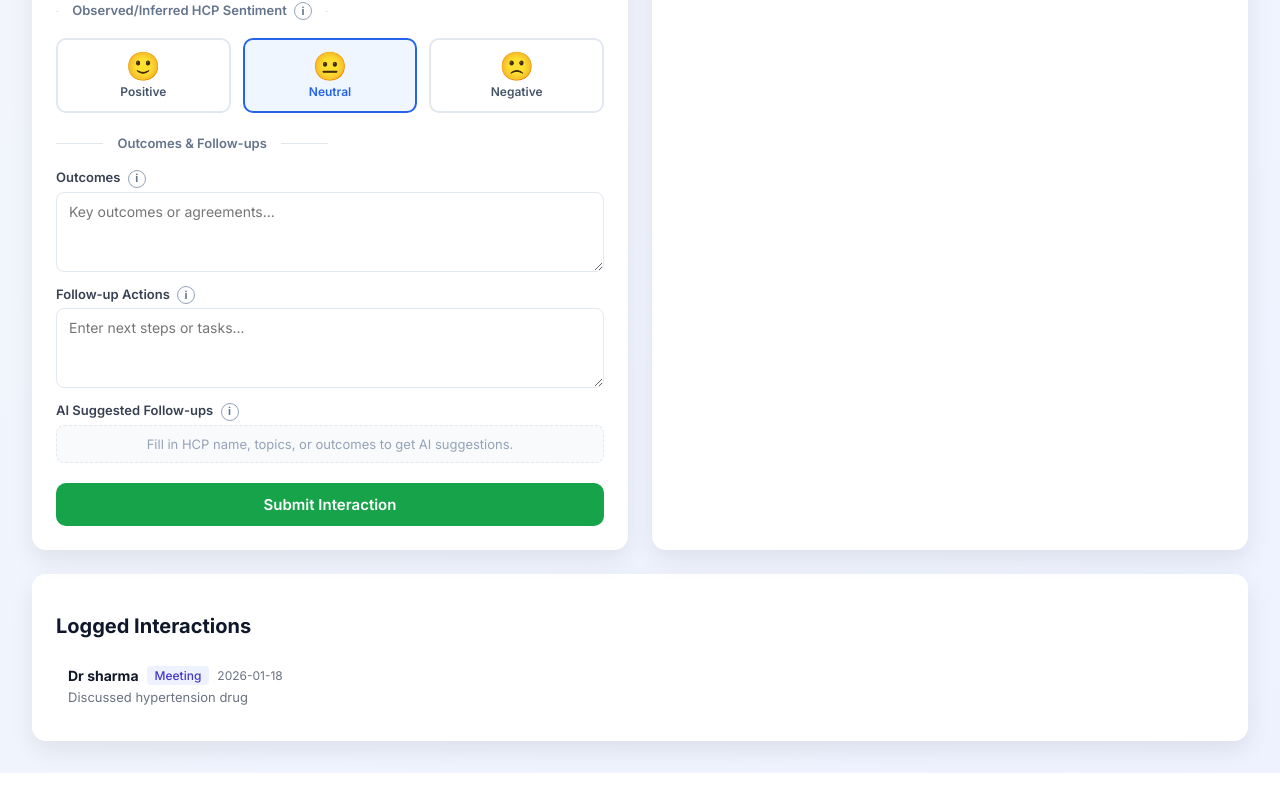
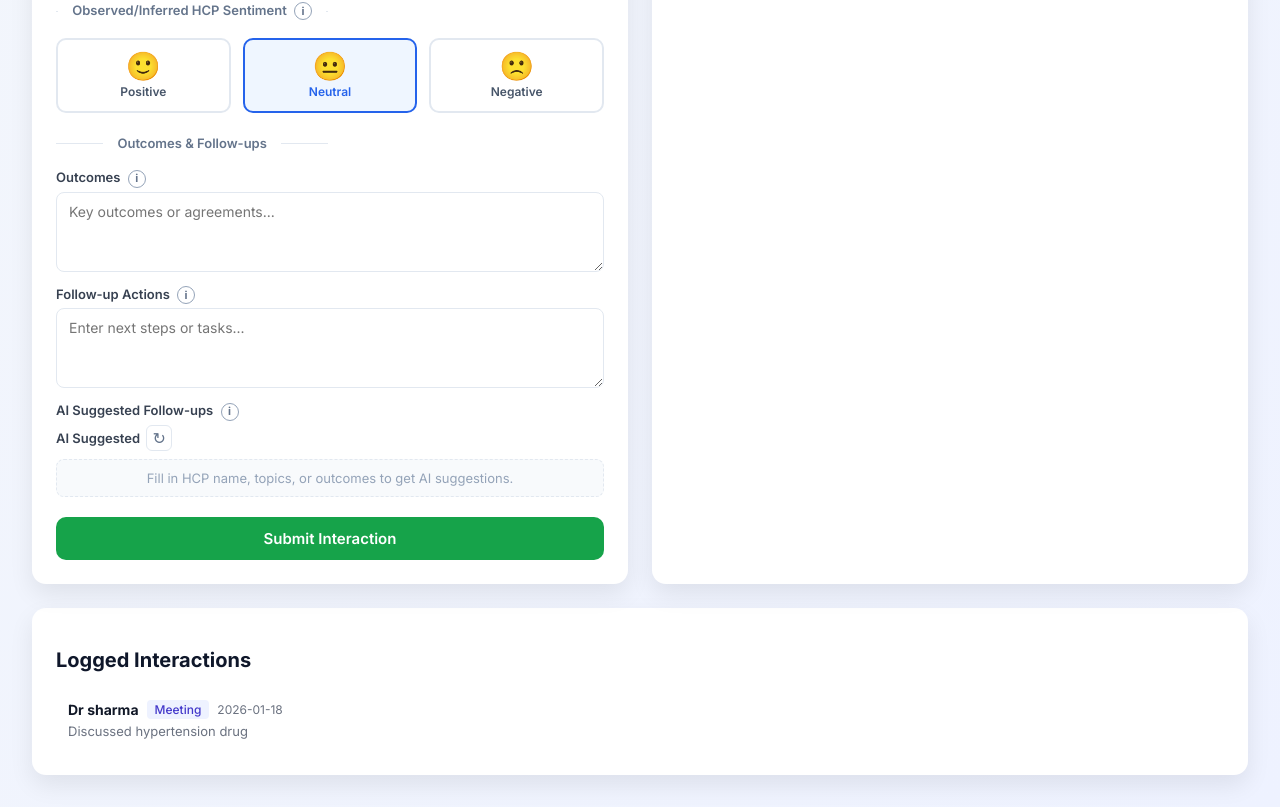
Before and after one commit to mrsaifi3/ai-first-crm-hcp-main, a React (Vite) app: page / in a window 1280 px wide. Shown: the part 840-1647 px from the top of the page. Before the commit the page ends 1613 px from the top, so only its background shows below. Built offline with nearby package versions, Linux system fonts and the light colour scheme; data requests are answered from the project's data file.

Commit message:
feat: enhance interaction logging with structured data extraction and improve AI suggestions UI

```diff
--- a/src/App.css
+++ b/src/App.css
@@ -318,6 +318,37 @@ form textarea {
 }
 
 /* ---- AI Suggestions ---- */
+.ai-suggestions-header {
+  display: flex;
+  align-items: center;
+  gap: 6px;
+  font-size: 13px;
+  font-weight: 600;
+  color: #374151;
+  margin-bottom: 4px;
+}
+
+.refresh-suggestions-btn {
+  background: none;
+  border: 1px solid #e2e8f0;
+  border-radius: 6px;
+  width: 26px;
+  height: 26px;
+  font-size: 16px;
+  cursor: pointer;
+  display: inline-flex;
+  align-items: center;
+  justify-content: center;
+  color: #64748b;
+  transition: background 0.15s, color 0.15s;
+  padding: 0;
+}
+
+.refresh-suggestions-btn:hover {
+  background: #e2e8f0;
+  color: #0f172a;
+}
+
 .ai-suggestions {
   display: flex;
   flex-direction: column;
--- a/src/interaction/ChatAssistant.jsx
+++ b/src/interaction/ChatAssistant.jsx
@@ -48,7 +48,7 @@ function ChatAssistant() {
         { role: "assistant", text: assistantReply },
       ];
 
-      if (parsed && parsed.hcpName) {
+      if (parsed && parsed.hcpName && parsed.status === "logged") {
         dispatch(setFormPrefill(parsed));
       }
       dispatch(refreshList());
--- a/src/interaction/InteractionForm.jsx
+++ b/src/interaction/InteractionForm.jsx
@@ -53,12 +53,8 @@ export default function InteractionForm() {
   const formPrefill = useSelector((state) => state.interaction.formPrefill);
   const debounceRef = useRef(null);
 
-  useEffect(() => {
-    if (formPrefill) {
-      setFormData((prev) => ({ ...prev, ...formPrefill }));
-      dispatch(setFormPrefill(null));
-    }
-  }, [formPrefill, dispatch]);
+  const formDataRef = useRef(formData);
+  formDataRef.current = formData;
 
   const loadSuggestions = useCallback(async (data) => {
     if (!data.hcpName && !data.topics && !data.outcomes) {
@@ -79,10 +75,26 @@ export default function InteractionForm() {
   useEffect(() => {
     if (debounceRef.current) clearTimeout(debounceRef.current);
     debounceRef.current = setTimeout(() => {
-      loadSuggestions(formData);
+      loadSuggestions(formDataRef.current);
     }, 800);
     return () => { if (debounceRef.current) clearTimeout(debounceRef.current); };
   }, [formData.hcpName, formData.topics, formData.outcomes, formData.sentiment, loadSuggestions]);
+
+  useEffect(() => {
+    if (formPrefill) {
+      setFormData((prev) => ({ ...prev, ...formPrefill }));
+      dispatch(setFormPrefill(null));
+    }
+  }, [formPrefill, dispatch]);
+
+  useEffect(() => {
+    if (formData.hcpName || formData.topics || formData.outcomes) {
+      if (debounceRef.current) clearTimeout(debounceRef.current);
+      debounceRef.current = setTimeout(() => {
+        loadSuggestions(formDataRef.current);
+      }, 400);
+    }
+  }, [formPrefill]);
 
   const handleChange = (e) => {
     const { name, value } = e.target;
@@ -280,6 +292,12 @@ export default function InteractionForm() {
 
         <div className="form-group full-width">
           <label>AI Suggested Follow-ups <InfoTip title="AI Suggestions" text={fieldInfo.aiSuggestions} /></label>
+          <div className="ai-suggestions-header">
+            <span>AI Suggested</span>
+            <button type="button" className="refresh-suggestions-btn" onClick={() => { if (debounceRef.current) clearTimeout(debounceRef.current); loadSuggestions(formDataRef.current); }} title="Refresh suggestions">
+              &#x21BB;
+            </button>
+          </div>
           <div className="ai-suggestions">
             {suggestionsLoading ? (
               <div className="suggestions-loading">Generating suggestions...</div>
```
Also changed, not shown: 1 other file (tests, documents, lock files or other folders).
